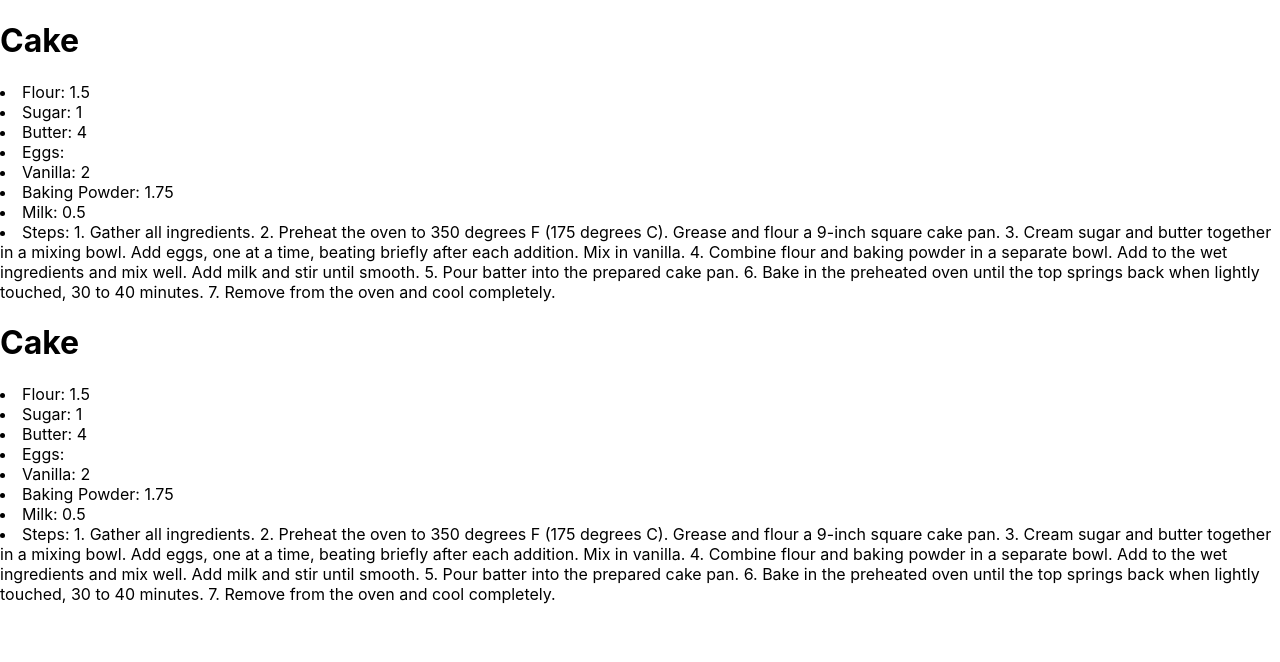
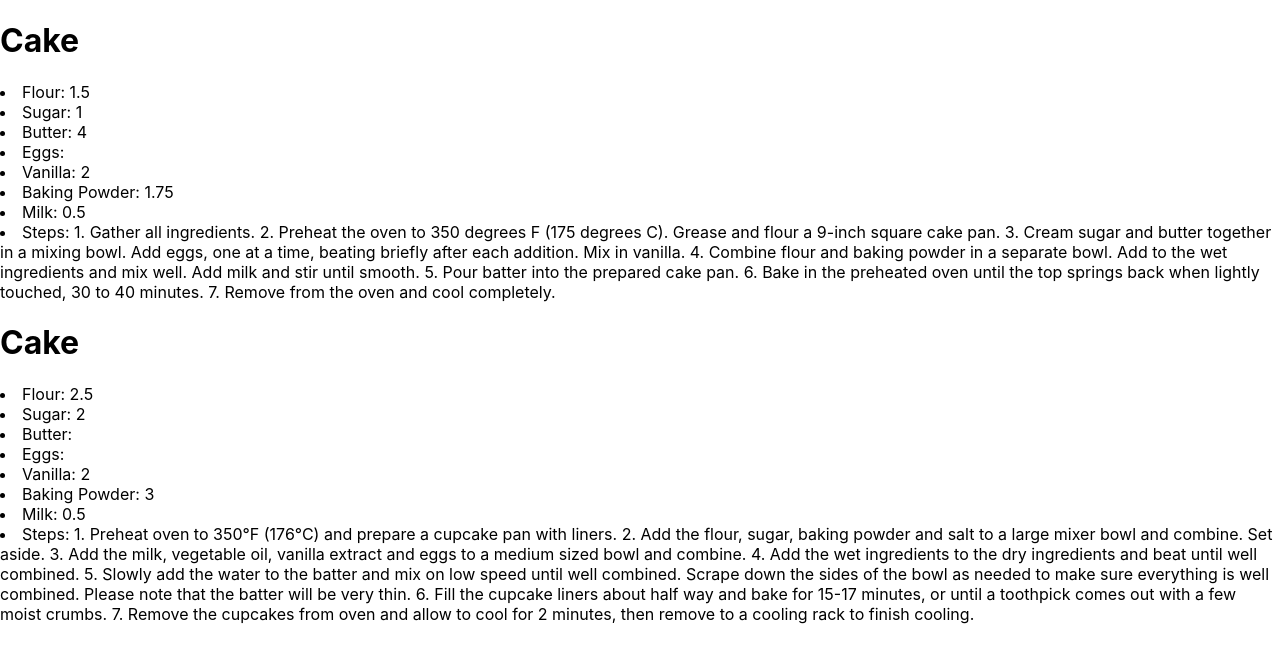
Before and after one commit to Arushi55/HackBeanpot2024, a React (Create React App) app in the folder my-app/: page / in a window 1280 px wide. Shown: the top 662 px of the page. Built offline with nearby package versions, Linux system fonts and the light colour scheme.

Commit message:
added steps to cupcake

```diff
--- a/my-app/src/recipe.js
+++ b/my-app/src/recipe.js
@@ -29,7 +29,13 @@ const cake_recipe = {
     salt: 1,
     oil: .5,
     water: 1,
-    steps: ""
+    steps: "1. Preheat oven to 350°F (176°C) and prepare a cupcake pan with liners. \
+    2.  Add the flour, sugar, baking powder and salt to a large mixer bowl and combine. Set aside. \
+    3. Add the milk, vegetable oil, vanilla extract and eggs to a medium sized bowl and combine. \
+    4. Add the wet ingredients to the dry ingredients and beat until well combined. \
+    5. Slowly add the water to the batter and mix on low speed until well combined. Scrape down the sides of the bowl as needed to make sure everything is well combined. Please note that the batter will be very thin.\
+    6. Fill the cupcake liners about half way and bake for 15-17 minutes, or until a toothpick comes out with a few moist crumbs. \
+    7. Remove the cupcakes from oven and allow to cool for 2 minutes, then remove to a cooling rack to finish cooling."
   }
 
   const all_recipes = [cake_recipe, cupcake_recipe];
@@ -39,14 +45,14 @@ const cake_recipe = {
       all_recipes.map(recipe => <>
         <h1>{cake_recipe.name}</h1>
         <div className="recipe"/>
-            <li>Flour: {cake_recipe.flour}</li>
-            <li>Sugar: {cake_recipe.sugar}</li>
-            <li>Butter: {cake_recipe.butter}</li>
-            <li>Eggs: {cake_recipe.egg}</li>
-            <li>Vanilla: {cake_recipe.vanilla}</li>
-            <li>Baking Powder: {cake_recipe.baking_powder}</li>
-            <li>Milk: {cake_recipe.milk}</li>
-            <li>Steps: {cake_recipe.steps}</li>
+            <li>Flour: {recipe.flour}</li>
+            <li>Sugar: {recipe.sugar}</li>
+            <li>Butter: {recipe.butter}</li>
+            <li>Eggs: {recipe.egg}</li>
+            <li>Vanilla: {recipe.vanilla}</li>
+            <li>Baking Powder: {recipe.baking_powder}</li>
+            <li>Milk: {recipe.milk}</li>
+            <li>Steps: {recipe.steps}</li>
         <div/>
       </>)
     );
```
